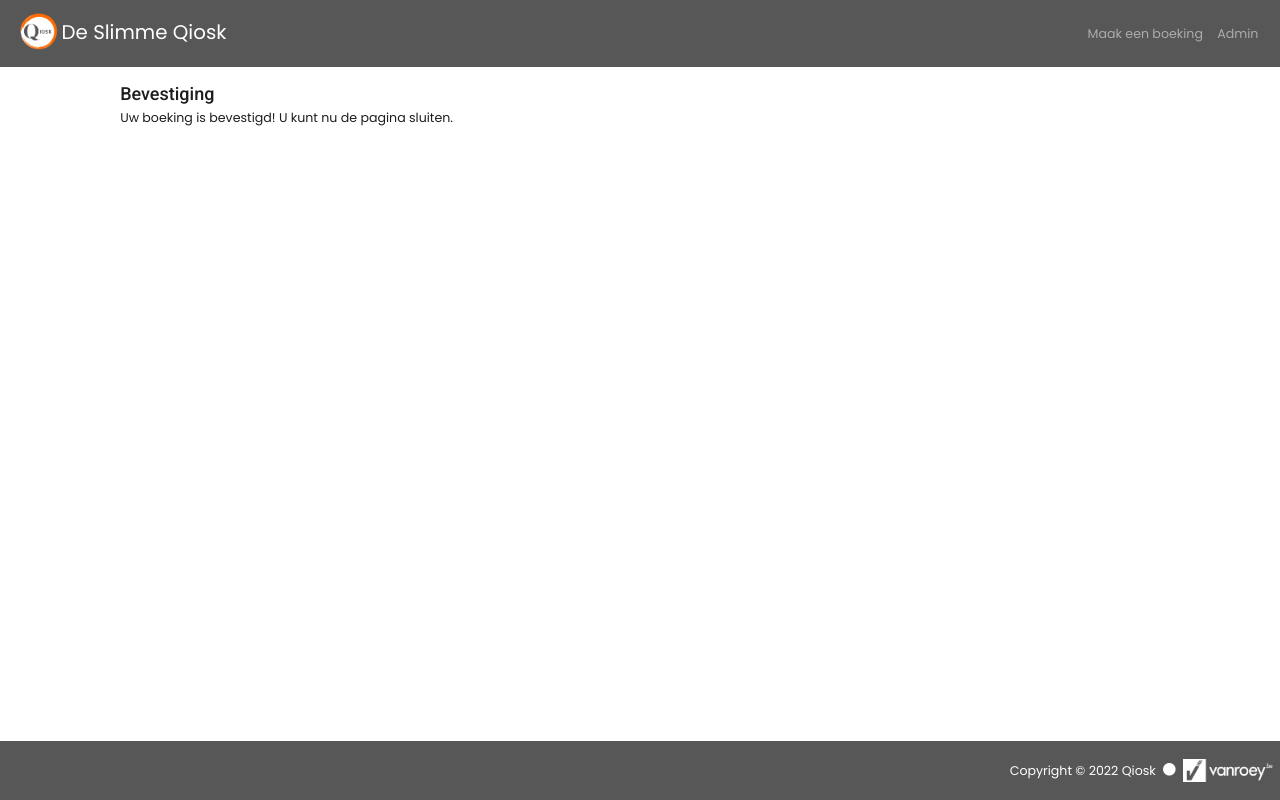
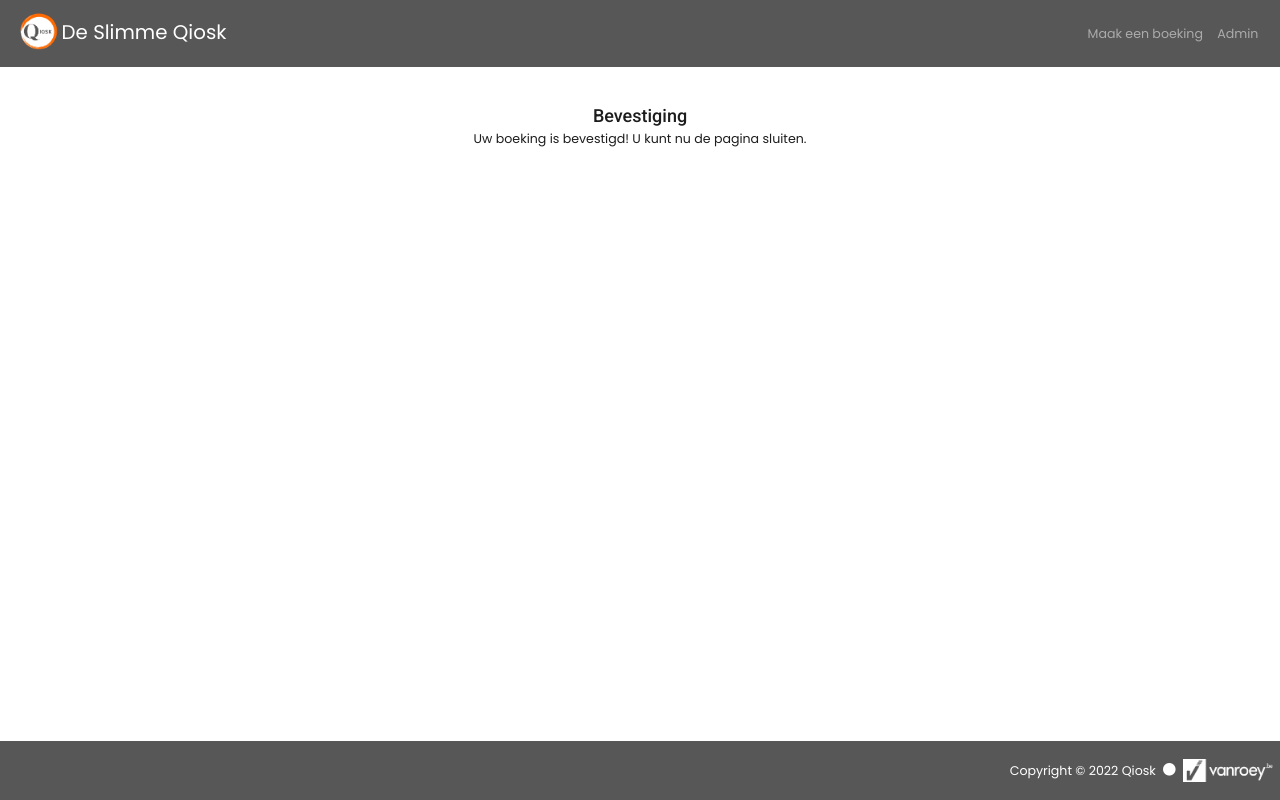
Before and after one commit to RubenBoone/Qiosk-Webapp, an Angular app: page /boeking/bevestiging in a window 1280 px wide. Built offline with nearby package versions, Linux system fonts and the light colour scheme; what angular-datatables would draw is missing.

Commit message:
center confirm

```diff
--- a/src/app/appointment/confirmation/confirmation.component.html
+++ b/src/app/appointment/confirmation/confirmation.component.html
@@ -1,6 +1,6 @@
 <div class="container-fluid">
-    <div class="row my-4">
-        <div class="col-lg-10 col-12 offset-lg-1">
+    <div class="my-5">
+        <div class="text-center middle">
             <div class="justify-content-between flex-column flex-md-row">
                 <h2 class="mb-0">Bevestiging</h2>
             </div>
--- a/src/app/appointment/confirmation/confirmation.component.scss
+++ b/src/app/appointment/confirmation/confirmation.component.scss
@@ -0,0 +1,5 @@
+.middle{
+    vertical-align: middle !important;
+    margin-top: auto;
+    margin-bottom: auto;
+}
```
